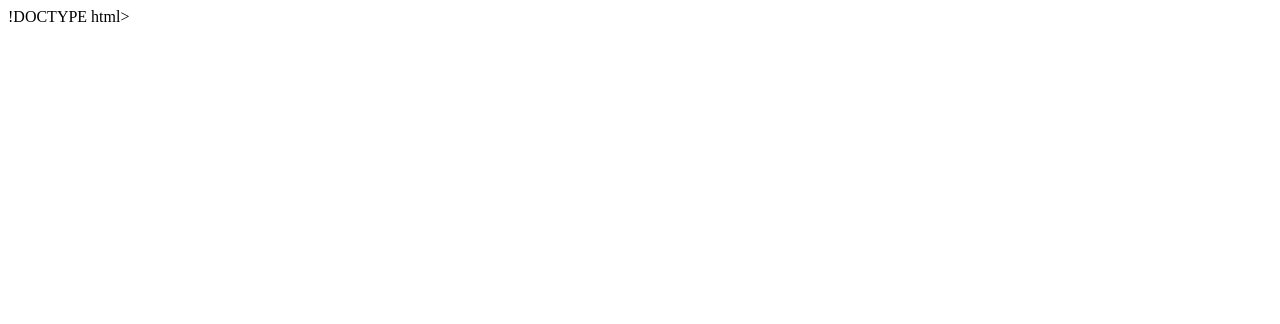
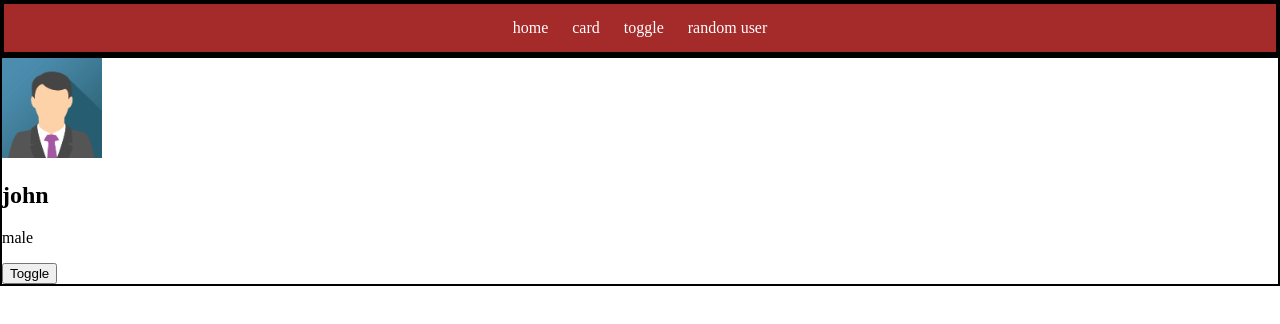
Before and after one commit to 24wh1a6616-nikitha/autosuggest, a website: page frontend/pages/toggle.html in a window 1280 px wide. Drawn offline with Linux system fonts and the light colour scheme.

Commit message:
toggle image

```diff
--- a/frontend/css/index.css
+++ b/frontend/css/index.css
@@ -40,6 +40,9 @@ body{
 
 }
 .card img{
-    width:150px;
+    width:100px;
    align-items: center;
 }
+.card button{
+    margin-button: 20px;
+}
--- /dev/null
+++ b/frontend/js/toggle.js
@@ -0,0 +1,27 @@
+
+var users = [
+    {
+        "name": "John Doe",
+        "gender": "male",
+        "image": "../images/john.png"
+    },
+    {
+        "name": "Jane Doe",
+        "gender": "female",
+        "image": "../images/jane.png"
+    }
+]
+
+var curId = 0;
+
+function toggle() {
+    // toggle curId from 0 to 1 and 1 to 0
+    curId = (curId + 1) % 2;
+
+    //toggle renered user details
+    //image
+    var user = users[curId];
+    document.getElementById("user-img").src = user.image;
+    document.getElementById("user-name").innerText = user.name;
+    document.getElementById("user-gender").innerText = user.gender;
+}
--- a/frontend/pages/toggle.html
+++ b/frontend/pages/toggle.html
@@ -1,2 +1,28 @@
+<!DOCTYPE html>
+<html lang="en">
+<head>
+    <meta charset="UTF-8">
+    <meta name="viewport" content="width=device-width, initial-scale=1.0">
+    <title>Card Page</title>
+    <link rel="stylesheet" href="../css/index.css">
+</head>
+<body>
+    <div class="navbar">
+        <a href="../index.html"> home </a>
+        <a href="../pages/card.html">card</a>
+        <a href="">toggle</a>
+        <a href="">random user</a>
+    </div>
+    <div class="card">
+        <img id="user-img"
+        src="../images/john.png" alt="user-image" >
+        <h2 id="user-name">john</h2>
 
-!DOCTYPE html>
+        <p id="user-gender">male </p>
+        <button onclick="toggle()">Toggle</button>
+    </div>
+
+    <script src="../js/index.js"></script>
+    <script src="../js/toggle.js"></script>
+</body>
+</html>
```
Also changed, not shown: frontend/index.html (+1 -1 lines), frontend/pages/card.html (+2 -1 lines), frontend/images/jane.png (added).
